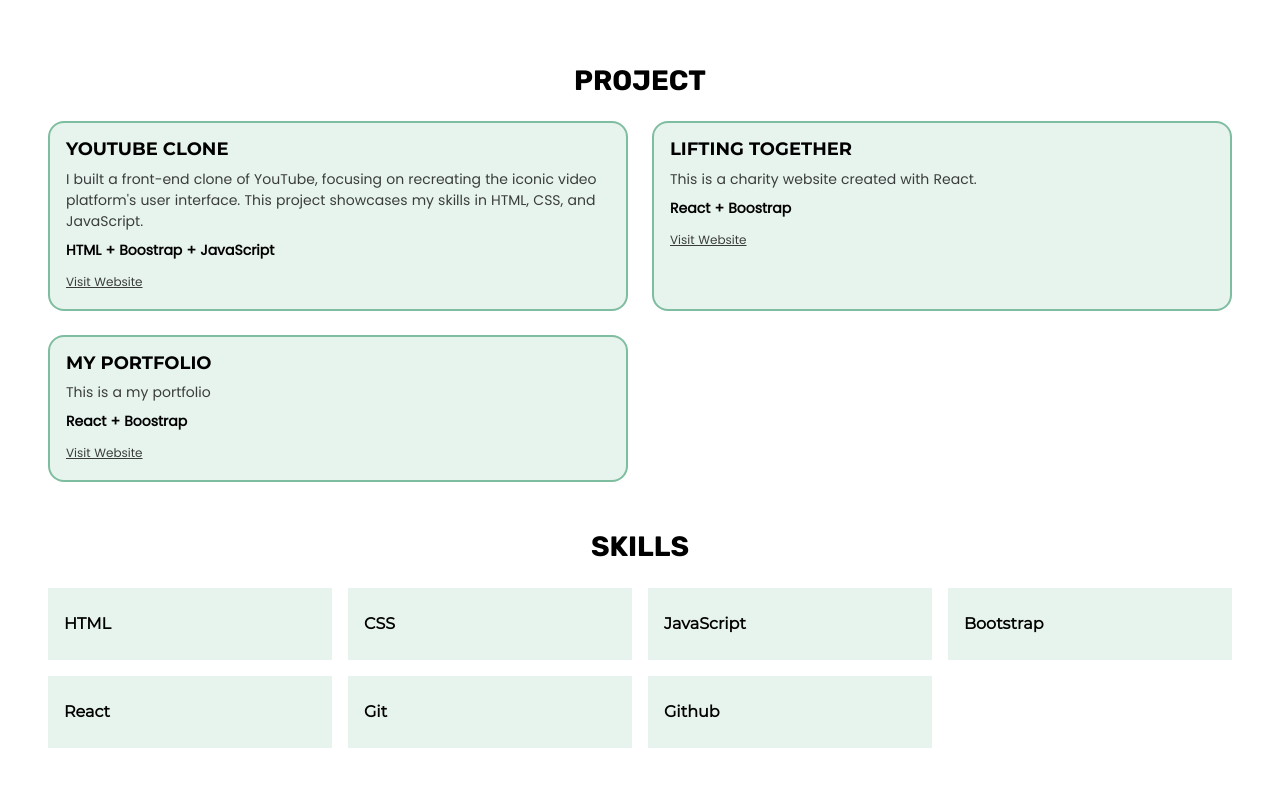
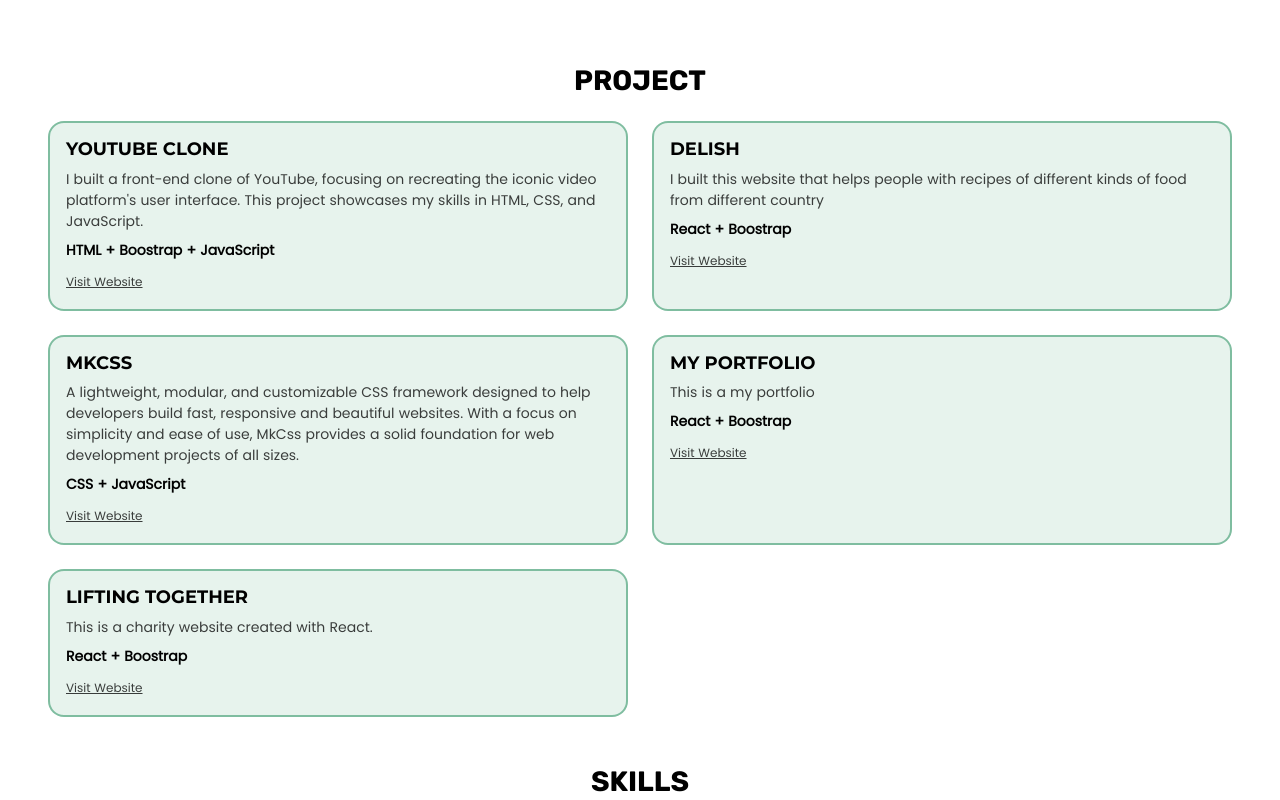
Before and after one commit to mubarak-codes/Mubarak-portfolio, a React (Vite) app: page / in a window 1280 px wide. Shown: the part 520-1320 px from the top of the page. Built offline with nearby package versions, Linux system fonts and the light colour scheme.

Commit message:
add project

```diff
--- a/src/components/Skills.jsx
+++ b/src/components/Skills.jsx
@@ -14,6 +14,7 @@ const Skills = ()=>{
      <div className="bg-success bg-opacity-10 py-4 px-3">React</div>
      <div className="bg-success bg-opacity-10 py-4 px-3">Git</div>
      <div className="bg-success bg-opacity-10 py-4 px-3">Github</div>
+     <div className="bg-success bg-opacity-10 py-4 px-3">MkCSS</div>
 
     </div>
    </section>
--- a/src/data/Projects.json
+++ b/src/data/Projects.json
@@ -8,11 +8,18 @@
    "link": "https://you-tube-clone-lilac-alpha.vercel.app/"
   },
   {
+   "id": "2",
+   "title": "DELISH",
+   "description": "I built this website that helps people with recipes of different kinds of food from different country",
+   "stack": "React + Boostrap",
+   "link": "https://delish-one.vercel.app/"
+  },
+  {
    "id": "3",
-   "title": "LIFTING TOGETHER",
-   "description": "This is a charity website created with React.",
-   "stack": "React + Boostrap",
-   "link": "https://liftingtogether.vercel.app"
+   "title": "MKCSS",
+   "description": "A lightweight, modular, and customizable CSS framework designed to help developers build fast, responsive and beautiful websites. With a focus on simplicity and ease of use, MkCss provides a solid foundation for web development projects of all sizes.",
+   "stack": "CSS + JavaScript",
+   "link": "https://github.com/mubarak-codes/MkCSS"
   },
   {
    "id": "4",
@@ -20,6 +27,13 @@
    "description": "This is a my portfolio",
    "stack": "React + Boostrap",
    "link": "https://mubarak-portfolio-inky.vercel.app"
+  },
+  {
+   "id": "5",
+   "title": "LIFTING TOGETHER",
+   "description": "This is a charity website created with React.",
+   "stack": "React + Boostrap",
+   "link": "https://liftingtogether.vercel.app"
   }
 
  ]
```
Also changed, not shown: vercel.json (added).
